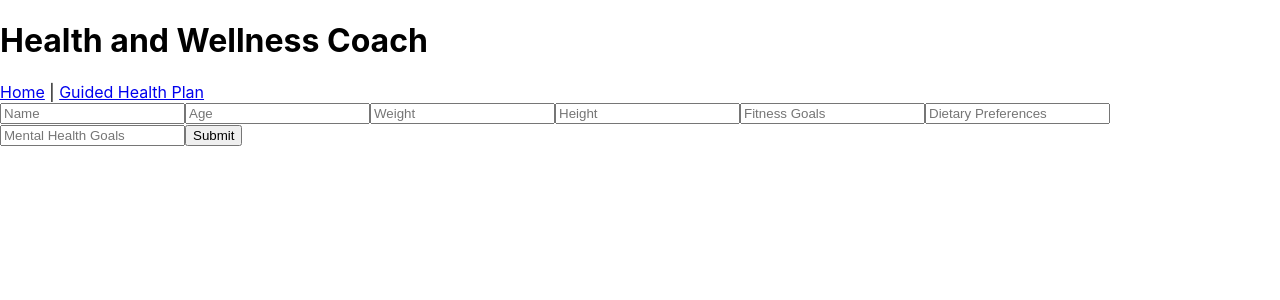
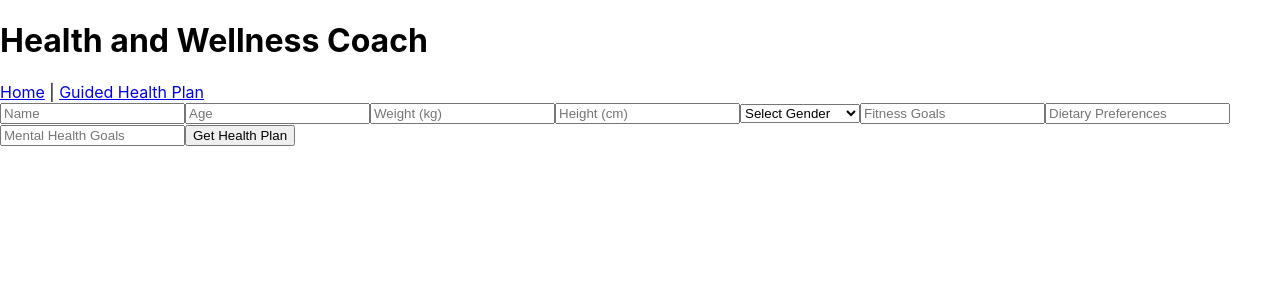
Before and after one commit to Prithviraj8/AIHealthCoachUI, a React (Create React App) app: page / in a window 1280 px wide. Shown: the top 300 px of the page. Built offline with nearby package versions, Linux system fonts and the light colour scheme.

Commit message:
include gender as a field

```diff
--- a/src/components/GuidedHealthPlanForm.js
+++ b/src/components/GuidedHealthPlanForm.js
@@ -8,6 +8,7 @@ function GuidedHealthPlanForm() {
   const [userData, setUserData] = useState({
     name: '',
     age: '',
+    gender: '',
     weight: '',
     height: '',
     fitness_goals: '',
@@ -43,16 +44,23 @@ function GuidedHealthPlanForm() {
   return (
     <div>
       <form onSubmit={handleSubmit}>
-        <input type="text" name="name" placeholder="Name" value={userData.name} onChange={handleChange} />
-        <input type="number" name="age" placeholder="Age" value={userData.age} onChange={handleChange} />
-        <input type="number" name="weight" placeholder="Weight" value={userData.weight} onChange={handleChange} />
-        <input type="number" name="height" placeholder="Height" value={userData.height} onChange={handleChange} />
-        <input type="text" name="fitness_goals" placeholder="Fitness Goals" value={userData.fitness_goals} onChange={handleChange} />
-        <input type="text" name="dietary_preferences" placeholder="Dietary Preferences" value={userData.dietary_preferences} onChange={handleChange} />
-        <input type="text" name="mental_health_goals" placeholder="Mental Health Goals" value={userData.mental_health_goals} onChange={handleChange} />
-        <input type="text" name="fitness_feedback" placeholder="Fitness Feedback" value={userData.fitness_feedback} onChange={handleChange} />
-        <input type="text" name="nutrition_feedback" placeholder="Nutrition Feedback" value={userData.nutrition_feedback} onChange={handleChange} />
-        <input type="text" name="mental_health_feedback" placeholder="Mental Health Feedback" value={userData.mental_health_feedback} onChange={handleChange} />
+        <input type="text" name="name" placeholder="Name" value={userData.name} onChange={handleChange} required/>
+        <input type="number" name="age" placeholder="Age" value={userData.age} onChange={handleChange} required/>
+        <input type="number" name="weight" placeholder="Weight" value={userData.weight} onChange={handleChange} required/>
+        <input type="number" name="height" placeholder="Height" value={userData.height} onChange={handleChange} required/>
+        <select name="gender" value={userData.gender} onChange={handleChange} required>
+          <option value="">Select Gender</option>
+          <option value="male">Male</option>
+          <option value="female">Female</option>
+          <option value="non-binary">Non-binary</option>
+          <option value="prefer not to say">Prefer not to say</option>
+        </select>
+        <input type="text" name="fitness_goals" placeholder="Fitness Goals" value={userData.fitness_goals} onChange={handleChange} required/>
+        <input type="text" name="dietary_preferences" placeholder="Dietary Preferences" value={userData.dietary_preferences} onChange={handleChange} required/>
+        <input type="text" name="mental_health_goals" placeholder="Mental Health Goals" value={userData.mental_health_goals} onChange={handleChange} required/>
+        <input type="text" name="fitness_feedback" placeholder="Fitness Feedback" value={userData.fitness_feedback} onChange={handleChange} required/>
+        <input type="text" name="nutrition_feedback" placeholder="Nutrition Feedback" value={userData.nutrition_feedback} onChange={handleChange} required/>
+        <input type="text" name="mental_health_feedback" placeholder="Mental Health Feedback" value={userData.mental_health_feedback} onChange={handleChange} required/>
         <button type="submit" disabled={loading}>{loading ? 'Submitting...' : 'Submit'}</button>
       </form>
       {healthPlan && <HealthPlanDisplay healthPlan={healthPlan} />}
--- a/src/components/UserDataForm.js
+++ b/src/components/UserDataForm.js
@@ -8,6 +8,7 @@ function Home() {
   const [userData, setUserData] = useState({
     name: '',
     age: '',
+    gender: '',
     weight: '',
     height: '',
     fitness_goals: '',
@@ -39,17 +40,24 @@ function Home() {
 
   return (
     <div>
-      <form onSubmit={handleSubmit}>
-        <input type="text" name="name" placeholder="Name" value={userData.name} onChange={handleChange} />
-        <input type="number" name="age" placeholder="Age" value={userData.age} onChange={handleChange} />
-        <input type="number" name="weight" placeholder="Weight" value={userData.weight} onChange={handleChange} />
-        <input type="number" name="height" placeholder="Height" value={userData.height} onChange={handleChange} />
-        <input type="text" name="fitness_goals" placeholder="Fitness Goals" value={userData.fitness_goals} onChange={handleChange} />
-        <input type="text" name="dietary_preferences" placeholder="Dietary Preferences" value={userData.dietary_preferences} onChange={handleChange} />
-        <input type="text" name="mental_health_goals" placeholder="Mental Health Goals" value={userData.mental_health_goals} onChange={handleChange} />
-        <button type="submit" disabled={loading}>{loading ? 'Submitting...' : 'Submit'}</button>
-      </form>
-      {healthPlan && <HealthPlanDisplay healthPlan={healthPlan} />}
+    <form onSubmit={handleSubmit}>
+      <input type="text" name="name" placeholder="Name" value={userData.name} onChange={handleChange} required />
+      <input type="number" name="age" placeholder="Age" value={userData.age} onChange={handleChange} required />
+      <input type="number" name="weight" placeholder="Weight (kg)" value={userData.weight} onChange={handleChange} required />
+      <input type="number" name="height" placeholder="Height (cm)" value={userData.height} onChange={handleChange} required />
+      <select name="gender" value={userData.gender} onChange={handleChange} required>
+        <option value="">Select Gender</option>
+        <option value="male">Male</option>
+        <option value="female">Female</option>
+        <option value="non-binary">Non-binary</option>
+        <option value="prefer not to say">Prefer not to say</option>
+      </select>
+      <input type="text" name="fitness_goals" placeholder="Fitness Goals" value={userData.fitness_goals} onChange={handleChange} required />
+      <input type="text" name="dietary_preferences" placeholder="Dietary Preferences" value={userData.dietary_preferences} onChange={handleChange} required />
+      <input type="text" name="mental_health_goals" placeholder="Mental Health Goals" value={userData.mental_health_goals} onChange={handleChange} required />
+      <button type="submit" disabled={loading}>{loading ? 'Submitting...' : 'Get Health Plan'}</button>
+    </form>
+    {healthPlan && <HealthPlanDisplay healthPlan={healthPlan} />}
     </div>
   );
 }
```
